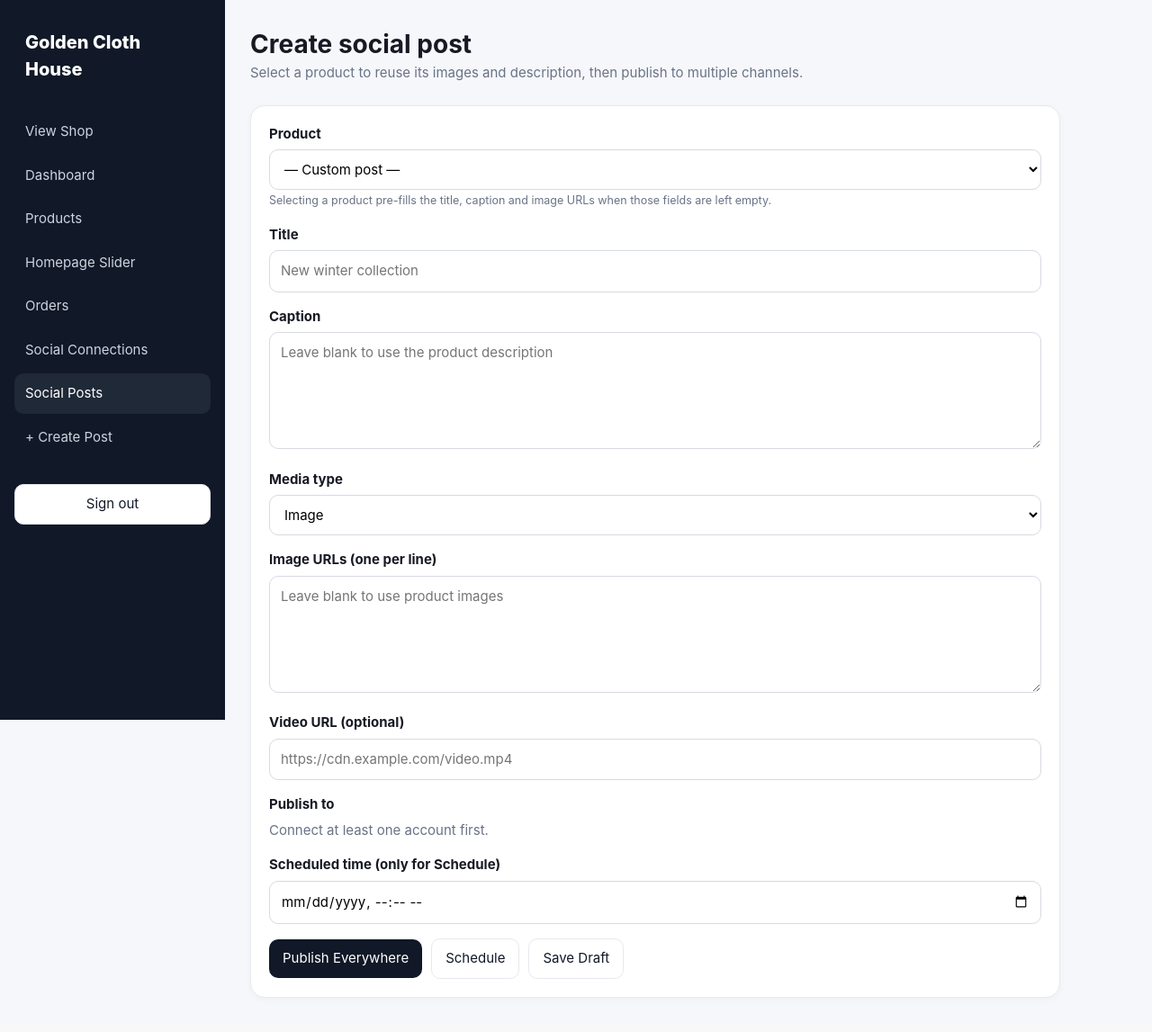
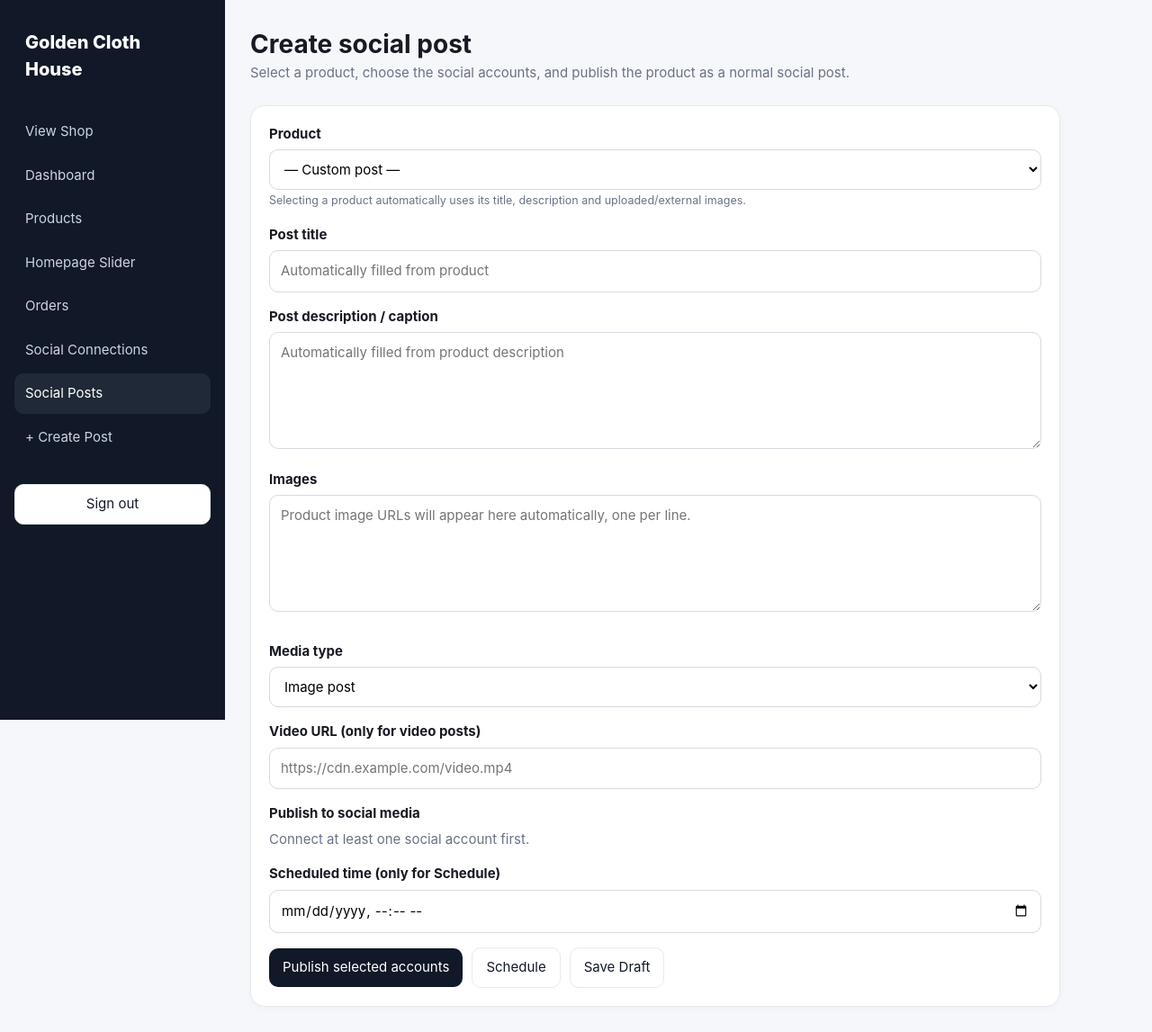
Before and after one commit to Ahmed4726/golden-cloth-house, a Laravel app: page /admin/posts/create in a window 1280 px wide. Shown: the whole page at 90% size. Before the commit the page ends 1109 px from the top, so only its background shows below. Run offline with Laravel 12, Linux system fonts and the light colour scheme; a user stored in the database is signed in; data comes from the database, SQL or seed files in the repository; data that the repository does not hold is empty.

Commit message:
feat: improve product social composer UX

```diff
--- a/resources/views/posts/create.blade.php
+++ b/resources/views/posts/create.blade.php
@@ -1,11 +1,103 @@
-@extends('layouts.app') @section('content')<div class="top"><div><h1>Create social post</h1><div class="muted">Select a product to reuse its images and description, then publish to multiple channels.</div></div></div><form class="card form" method="post" action="{{route('posts.store')}}">@csrf
-<div class="field"><label>Product</label><select name="product_id"><option value="">— Custom post —</option>@foreach($products as $product)<option value="{{$product->id}}" {{old('product_id')==$product->id?'selected':''}}>{{$product->name}} @if($product->price) · {{$product->price}} {{$product->currency}} @endif</option>@endforeach</select><small class="muted">Selecting a product pre-fills the title, caption and image URLs when those fields are left empty.</small></div>
-<div class="field"><label>Title</label><input name="title" value="{{old('title')}}" placeholder="New winter collection"></div>
-<div class="field"><label>Caption</label><textarea name="caption" placeholder="Leave blank to use the product description">{{old('caption')}}</textarea></div>
-<div class="field"><label>Media type</label><select name="media_type"><option value="image">Image</option><option value="video">Video</option></select></div>
-<div class="field"><label>Image URLs (one per line)</label><textarea name="media_urls" placeholder="Leave blank to use product images"></textarea></div>
-<div class="field"><label>Video URL (optional)</label><input type="url" name="video_url" placeholder="https://cdn.example.com/video.mp4"></div>
-<div class="field"><label>Publish to</label><div class="checkgrid">@forelse($connections as $c)<label class="check"><input type="checkbox" name="connections[]" value="{{$c->id}}" {{in_array($c->id,old('connections',[]))?'checked':''}}> {{ucfirst($c->provider->value)}} · {{$c->name}}</label>@empty<div class="muted">Connect at least one account first.</div>@endforelse</div></div>
-<div class="field"><label>Scheduled time (only for Schedule)</label><input type="datetime-local" name="scheduled_at" value="{{old('scheduled_at')}}"></div>
-<div class="row"><button class="btn" name="action" value="publish">Publish Everywhere</button><button class="btn secondary" name="action" value="schedule">Schedule</button><button class="btn secondary" name="action" value="draft">Save Draft</button></div>
-</form>@endsection
+@extends('layouts.app')
+
+@section('content')
+<div class="top">
+    <div>
+        <h1>Create social post</h1>
+        <div class="muted">Select a product, choose the social accounts, and publish the product as a normal social post.</div>
+    </div>
+</div>
+
+<form class="card form" method="post" action="{{ route('posts.store') }}">
+    @csrf
+
+    <div class="field">
+        <label>Product</label>
+        <select name="product_id" id="product-select">
+            <option value="">— Custom post —</option>
+            @foreach ($products as $product)
+                <option
+                    value="{{ $product->id }}"
+                    data-title="{{ $product->name }}"
+                    data-description="{{ $product->description }}"
+                    data-images='@json($product->images())'
+                    @selected(old('product_id') == $product->id)
+                >
+                    {{ $product->name }} @if($product->brand) · {{ $product->brand->name }} @endif
+                </option>
+            @endforeach
+        </select>
+        <small class="muted">Selecting a product automatically uses its title, description and uploaded/external images.</small>
+    </div>
+
+    <div class="field"><label>Post title</label><input id="post-title" name="title" value="{{ old('title') }}" placeholder="Automatically filled from product"></div>
+    <div class="field"><label>Post description / caption</label><textarea id="post-caption" name="caption" placeholder="Automatically filled from product description">{{ old('caption') }}</textarea></div>
+
+    <div class="field">
+        <label>Images</label>
+        <textarea id="media-urls" name="media_urls" placeholder="Product image URLs will appear here automatically, one per line.">{{ old('media_urls') }}</textarea>
+        <div id="product-preview" class="row" style="flex-wrap:wrap;margin-top:10px;"></div>
+    </div>
+
+    <div class="field">
+        <label>Media type</label>
+        <select name="media_type">
+            <option value="image">Image post</option>
+            <option value="video">Video post</option>
+        </select>
+    </div>
+
+    <div class="field"><label>Video URL (only for video posts)</label><input type="url" name="video_url" value="{{ old('video_url') }}" placeholder="https://cdn.example.com/video.mp4"></div>
+
+    <div class="field">
+        <label>Publish to social media</label>
+        <div class="checkgrid">
+            @forelse ($connections as $connection)
+                <label class="check">
+                    <input type="checkbox" name="connections[]" value="{{ $connection->id }}" @checked(in_array($connection->id, old('connections', [])))>
+                    {{ ucfirst($connection->provider->value) }} · {{ $connection->name }}
+                </label>
+            @empty
+                <div class="muted">Connect at least one social account first.</div>
+            @endforelse
+        </div>
+    </div>
+
+    <div class="field"><label>Scheduled time (only for Schedule)</label><input type="datetime-local" name="scheduled_at" value="{{ old('scheduled_at') }}"></div>
+
+    <div class="row">
+        <button class="btn" name="action" value="publish">Publish selected accounts</button>
+        <button class="btn secondary" name="action" value="schedule">Schedule</button>
+        <button class="btn secondary" name="action" value="draft">Save Draft</button>
+    </div>
+</form>
+
+@push('scripts')
+<script>
+    (() => {
+        const select = document.getElementById('product-select');
+        const title = document.getElementById('post-title');
+        const caption = document.getElementById('post-caption');
+        const media = document.getElementById('media-urls');
+        const preview = document.getElementById('product-preview');
+
+        function loadProduct() {
+            const option = select.options[select.selectedIndex];
+            if (!option || !option.value) {
+                preview.innerHTML = '';
+                return;
+            }
+
+            const images = JSON.parse(option.dataset.images || '[]');
+            title.value = option.dataset.title || '';
+            caption.value = option.dataset.description || '';
+            media.value = images.join('\n');
+            preview.innerHTML = images.map((url) => `<img src="${url}" alt="Product image" style="width:90px;height:110px;object-fit:cover;border-radius:8px;">`).join('');
+        }
+
+        select.addEventListener('change', loadProduct);
+        loadProduct();
+    })();
+</script>
+@endpush
+@endsection
```
